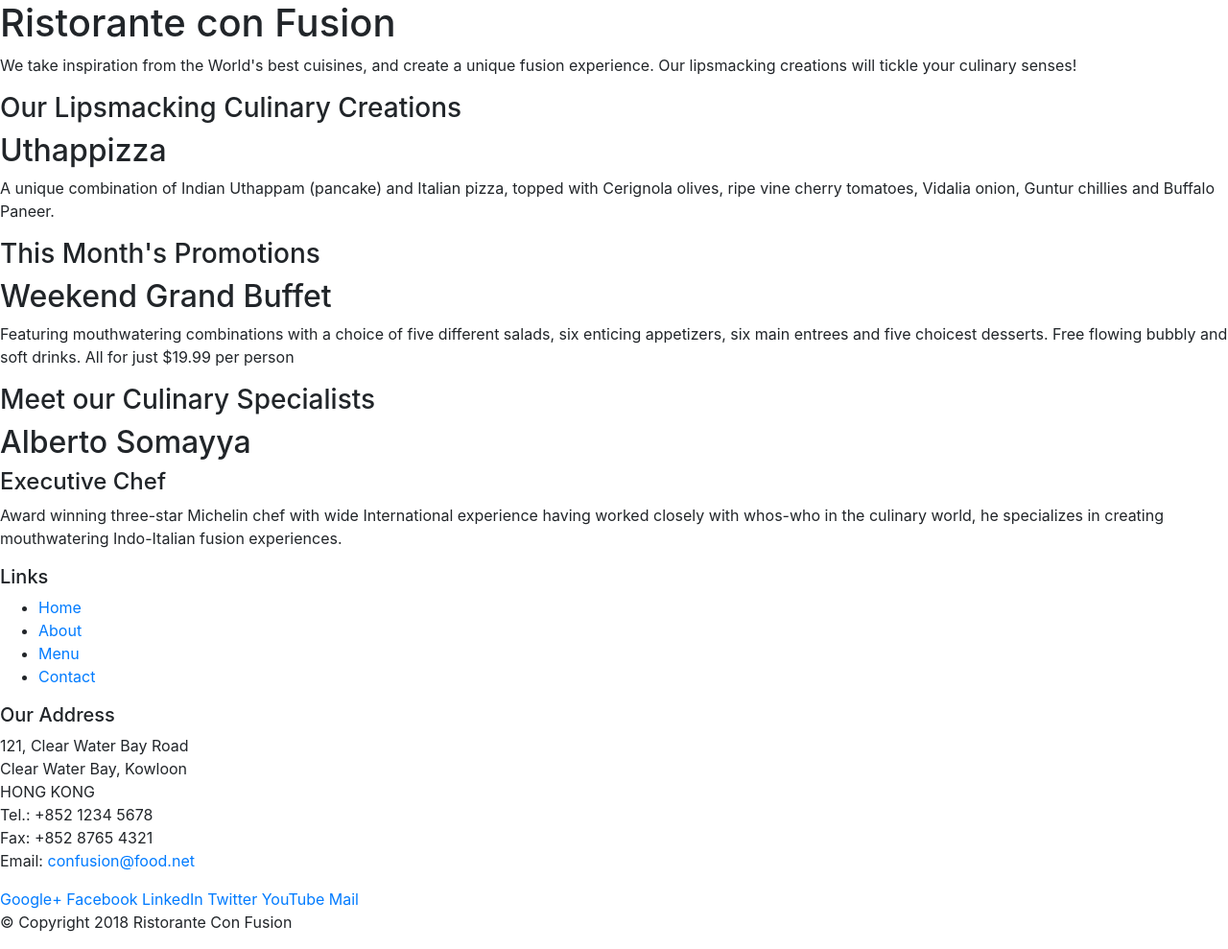
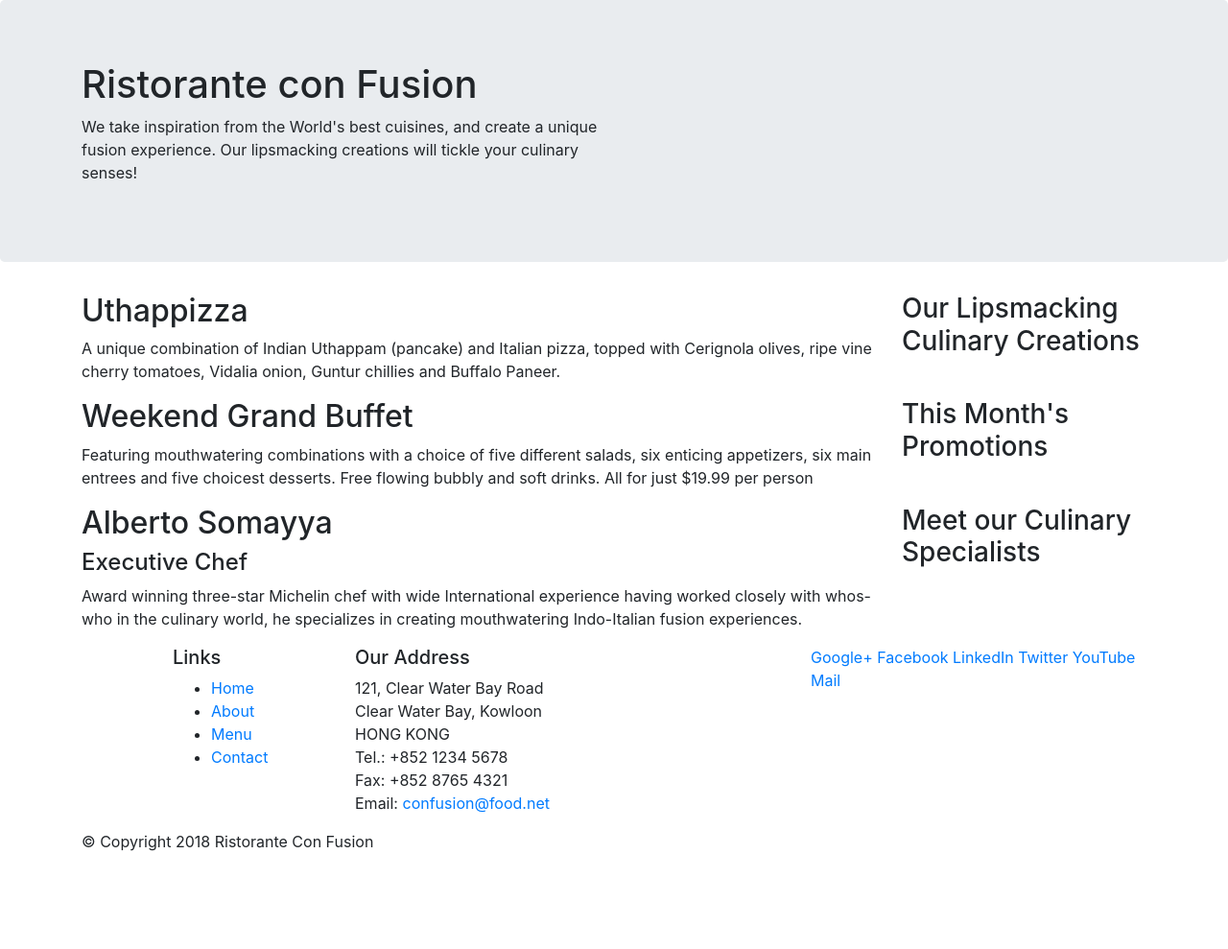
Before and after one commit to Shiva04Rana/conFusion, a website: page index.html in a window 1280 px wide. Shown: the whole page at 96% size. After the commit the page ends 905 px from the top, so only its background shows below. Drawn offline with nearby package versions, Linux system fonts and the light colour scheme.

Commit message:
Bootstrap Grid Part 1

```diff
--- a/index.html
+++ b/index.html
@@ -14,46 +14,47 @@
 
 <body>
 
-    <header>
-        <div>
-            <div>
-                <div>
+    <header class="jumbotron">
+        <div class="container">
+            <div class="row">
+            <div >
+                <div class="col-12 col-sm-6">
                     <h1>Ristorante con Fusion</h1>
                     <p>We take inspiration from the World's best cuisines, and create a unique fusion experience. Our lipsmacking creations will tickle your culinary senses!</p>
                 </div>
-                <div>
+                <div class="col-12 col-sm">
                 </div>
             </div>
         </div>
     </header>
 
-    <div>
-        <div>
-            <div>
+    <div class="container">
+        <div class="row">
+            <div class="col-12 col-sm-4 order-sm-last col-md-3">
                 <h3>Our Lipsmacking Culinary Creations</h3>
             </div>
-            <div>
+            <div class="col col-sm order-sm-first col-md" >
                 <h2>Uthappizza</h2>
                 <p>A unique combination of Indian Uthappam (pancake) and Italian pizza, topped with Cerignola olives, ripe vine cherry tomatoes, Vidalia onion, Guntur chillies and Buffalo Paneer.</p>
             </div>
         </div>
 
 
-        <div>
-            <div>
+        <div class="row">
+            <div class="col-12 col-sm-4 order-sm-last col-md-3">
                 <h3>This Month's Promotions</h3>
             </div>
-            <div>
+            <div class="col col-sm order-sm-first col-md">
                 <h2>Weekend Grand Buffet</h2>
                 <p>Featuring mouthwatering combinations with a choice of five different salads, six enticing appetizers, six main entrees and five choicest desserts. Free flowing bubbly and soft drinks. All for just $19.99 per person </p>
             </div>
         </div>
 
-        <div>
-            <div>
+        <div class="row">
+            <div class="col-12 col-sm-4 order-sm-last col-md-3">
                 <h3>Meet our Culinary Specialists</h3>
             </div>
-            <div>
+            <div class="col col-sm order-sm-first col-md">
                 <h2>Alberto Somayya</h2>
                 <h4>Executive Chef</h4>
                 <p>Award winning three-star Michelin chef with wide International experience having worked closely with whos-who in the culinary world, he specializes in creating mouthwatering Indo-Italian fusion experiences. </p>
@@ -62,9 +63,9 @@
     </div>
 
     <footer>
-        <div>
-            <div>
-                <div>
+        <div class="container">
+            <div class="row">
+                <div class="col-4 offset-1 col-sm-2">
                     <h5>Links</h5>
                     <ul>
                         <li><a href="#">Home</a></li>
@@ -73,7 +74,7 @@
                         <li><a href="#">Contact</a></li>
                     </ul>
                 </div>
-                <div>
+                <div class="col-7 col-sm-5">
                     <h5>Our Address</h5>
                     <address>
 		              121, Clear Water Bay Road<br>
@@ -84,7 +85,7 @@
 		              Email: <a href="mailto:confusion@food.net">confusion@food.net</a>
 		           </address>
                 </div>
-                <div>
+                <div class="col-12 col-sm-4">
                     <div>
                         <a href="http://google.com/+">Google+</a>
                         <a href="http://www.facebook.com/profile.php?id=">Facebook</a>
@@ -95,8 +96,8 @@
                     </div>
                 </div>
            </div>
-           <div>
-                <div>
+           <div class="row">
+                <div class="col-auto">
                     <p>© Copyright 2018 Ristorante Con Fusion</p>
                 </div>
            </div>
```
